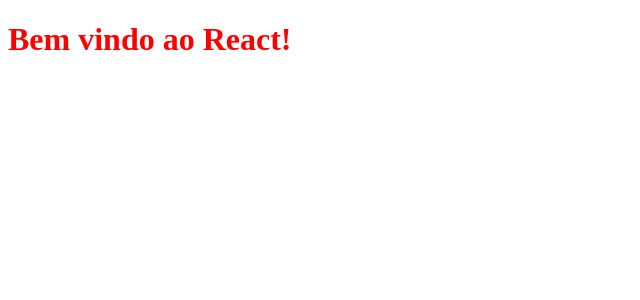
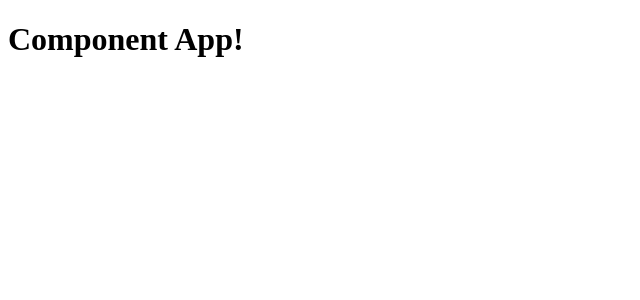
Before and after one commit to sucodelarangela/be-happy-with-me, a React app in the folder front-end/: page / in a window 1280 px wide. Shown: the top 300 px of the page, without its empty margins (0-640 px from the left). Built offline with nearby package versions, Linux system fonts and the light colour scheme.

Commit message:
Creating App component

```diff
--- /dev/null
+++ b/front-end/src/components/App.jsx
@@ -0,0 +1,11 @@
+import React from 'react'
+
+class App extends React.Component {
+  render() {
+    return (
+      <h1>Component App!</h1>
+    )
+  }
+}
+
+export default App
--- a/front-end/src/css/index.css
+++ b/front-end/src/css/index.css
@@ -4,7 +4,3 @@
   padding: 0;
   margin: 0;
 }
-
-h1 {
-  color:red;
-}
--- a/front-end/src/index.jsx
+++ b/front-end/src/index.jsx
@@ -1,10 +1,11 @@
 import React from "react";
 import ReactDOM from "react-dom/client";
+import App from "./components/App.jsx";
 import './img/favicon.ico'
 import './css/index.css'
 
 const root = ReactDOM.createRoot(document.querySelector('#main'))
 
 root.render(
-  <h1>Bem vindo ao React!</h1>
+  <App />
 )
```
